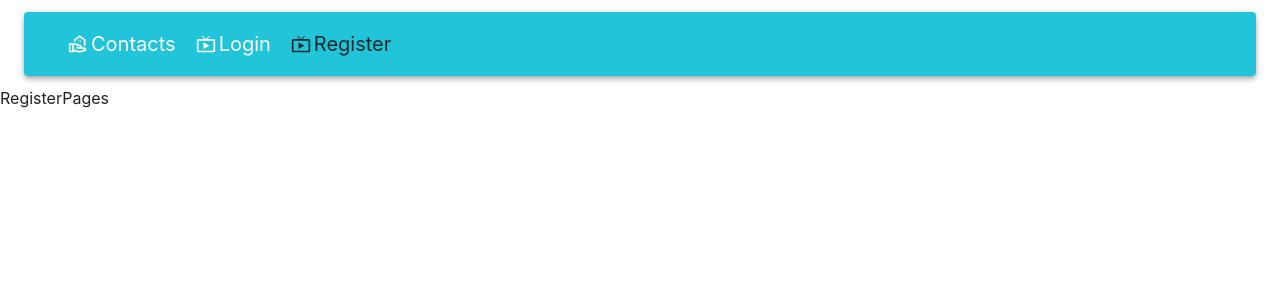
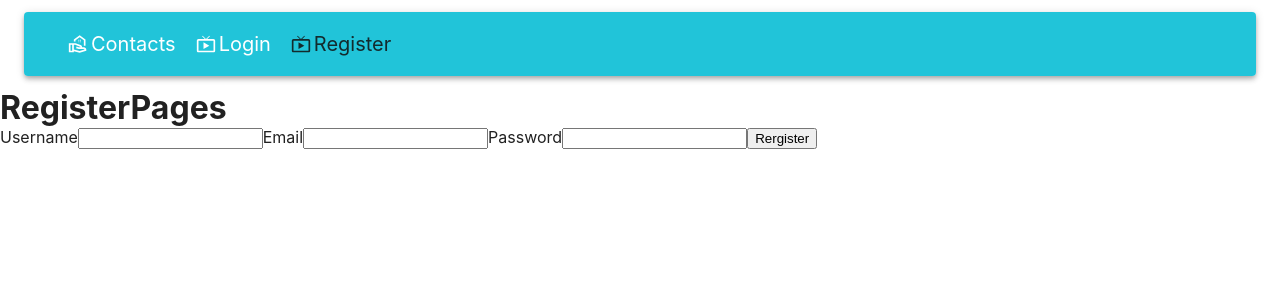
Before and after one commit to YuriiLeo/React-Phonebook, a React (Create React App) app: page /goit-react-hw-08-phonebook/register in a window 1280 px wide. Shown: the top 300 px of the page. Built offline with nearby package versions, Linux system fonts and the light colour scheme.

Commit message:
add new pages

```diff
--- a/src/pages/ContactsPage/ContactsPage.jsx
+++ b/src/pages/ContactsPage/ContactsPage.jsx
@@ -4,8 +4,12 @@ import ContactForm from 'components/ContactForm/ContactForm';
 import Section from "components/Section/Section";
 import Contacts from "components/Contacts/Contacts";
 import { ToastContainer } from 'react-toastify';
+import { useAuth } from 'shared/hooks/useAuth';
+import { Navigate } from 'react-router-dom';
 
 export default function ContactsPage() {
+//  const isUserLogin = useAuth();
+
   return (
       <Container>
         <Section title="Phonebook">
@@ -13,6 +17,6 @@ export default function ContactsPage() {
         </Section>
           <ToastContainer position="top-left" autoClose={3000} />
           <Contacts />
-      </Container>
+    </Container>
   )
 }
--- a/src/pages/LoginPage/LoginPage.jsx
+++ b/src/pages/LoginPage/LoginPage.jsx
@@ -1,7 +1,20 @@
+import LoginForm from 'components/LoginForm/LoginForm'
 import React from 'react'
+import { Navigate } from 'react-router-dom';
+import { useAuth } from 'shared/hooks/useAuth';
 
 export default function LoginPage() {
+    // const isUserLogin = useAuth();
+
   return (
-    <div>LoginPage</div>
+  // <>
+  //   { !isUserLogin ?
+      <div>
+      <h1>LoginPage</h1>
+      <LoginForm/>
+    </div >
+  //   : <Navigate to={"/contacts"} />
+  //     }
+  // </>
   )
 }
--- a/src/pages/RegisterPages/RegisterPages.jsx
+++ b/src/pages/RegisterPages/RegisterPages.jsx
@@ -1,7 +1,19 @@
-import React from 'react'
+import RergisterForm from 'components/RergisterForm/RergisterForm'
+import { Navigate } from 'react-router-dom';
+import { useAuth } from 'shared/hooks/useAuth';
 
 export default function RegisterPages() {
+  // const isUserLogin = useAuth();
+
   return (
-    <div>RegisterPages</div>
+  // <>
+  //   { !isUserLogin ?
+      <div>
+      <h1>RegisterPages</h1>
+      <RergisterForm />
+    </div >
+  //   : <Navigate to={"/contacts"} />
+  //     }
+  // </>
   )
 }
```
Also changed, not shown: src/pages/HomePage/HomePage.jsx (added, +7 -0 lines).
